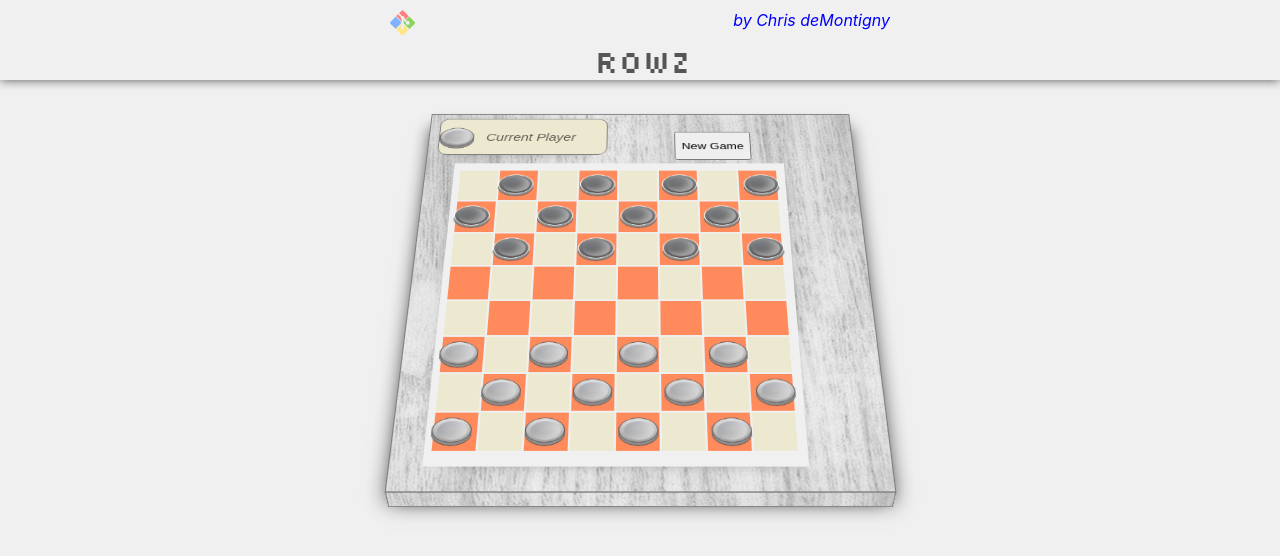
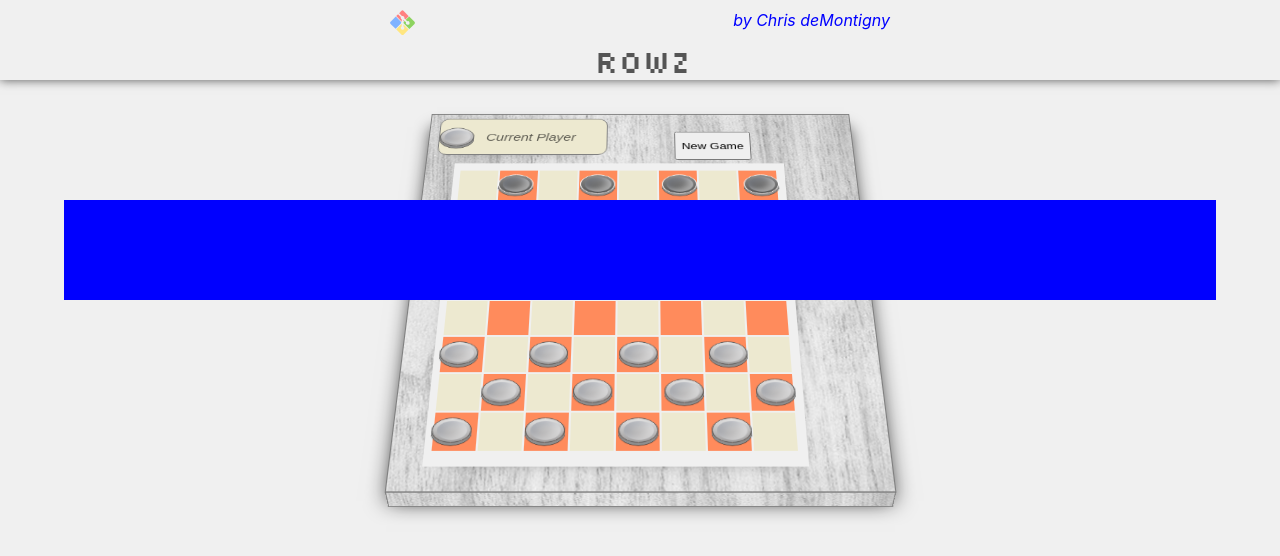
Before and after one commit to Nefari0/Games, a React (Create React App) app in the folder rowz/: page / in a window 1280 px wide. Shown: the top 556 px of the page. Built offline with nearby package versions, Linux system fonts and the light colour scheme; no server answers; what redux-promise-middleware would draw is missing.

Commit message:
first commit

```diff
--- a/rowz/src/App.js
+++ b/rowz/src/App.js
@@ -6,6 +6,8 @@ import Nav from './Components/Nav/nav.component';
 import { size } from './Components/rowz.plugin'
 import { AppContainer,Header,BaseButton } from './App.styles';
 import GameBoard from './Components/Platform/platform.component';
+import { NoticeContainer } from './Components/Notice/notice.styles';
+import { OverLay } from './Components/Styles/global.styles';
 
 // const { multiplier } = size
 
@@ -36,6 +38,10 @@ function App() {
         <Nav />
         <h1>Rowz</h1>
       </Header>
+      <OverLay>
+
+      <NoticeContainer></NoticeContainer>
+      </OverLay>
       {/* <Adapter>
 
         {playCheckers === true ? <CheckerBoard currentGame={currentGame} /> : <TicTacToe />}
--- /dev/null
+++ b/rowz/src/Components/Notice/notice.styles.jsx
@@ -0,0 +1,11 @@
+import styled from "styled-components";
+
+export const NoticeContainer = styled.section`
+    width:90%;
+    min-height:100px;
+    position:sticky;
+    background-color:blue;
+    margin:auto;
+    top:200px;
+    z-index:1;
+`
--- /dev/null
+++ b/rowz/src/Components/Styles/global.styles.jsx
@@ -0,0 +1,11 @@
+import styled from "styled-components";
+
+export const OverLay = styled.div`
+    position:fixed;
+    width:100%;
+    height:100%;
+    // background-color:yellow;
+    overflow:hidden;
+    z-index:1;
+    pointer-events:none;
+`
--- a/rowz/src/redux/checkerReducer.js
+++ b/rowz/src/redux/checkerReducer.js
@@ -1,4 +1,4 @@
-import axios from "axios";
+// import axios from "axios";
 
 const initialState = {
   currentPlayer: {}
```
Also changed, not shown: rowz/src/Components/Notice/notice.component.jsx (added), rowz/src/redux/globalReducer.js (added).
